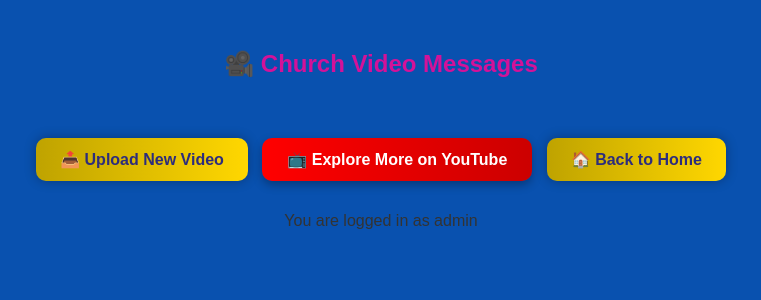
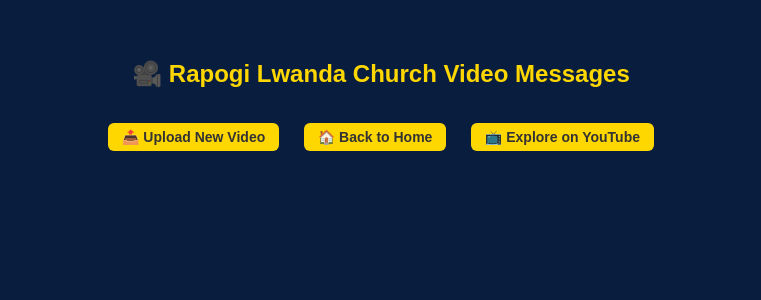
Before and after one commit to DANKlEIN117/church_website, a Flask app: template templates/videos.html in a window 1280 px wide. Shown: the top 300 px of the page, without its empty margins (259-1020 px from the left). Run offline with Flask 3, Linux system fonts and the light colour scheme; the template is opened without the code that fills it, so the values that code supplies are empty; the visitor is signed in with stand-in values (Sample User, id 1).

Commit message:
Update videos.html

```diff
--- a/templates/videos.html
+++ b/templates/videos.html
@@ -1,117 +1,107 @@
 <!DOCTYPE html>
-<html>
+<html lang="en">
 
 <head>
     <meta charset="UTF-8">
     <meta name="viewport" content="width=device-width, initial-scale=1.0">
+    <title>📺 Church Video Messages</title>
     <link rel="stylesheet" href="{{ url_for('static', filename='css/style.css') }}">
-    <title>Video Messages</title>
     <style>
         body {
-            background-color: #0951af;
+            background-color: #091e3e;
+            color: white;
+            font-family: 'High Tower Text', sans-serif;
+            padding: 40px 20px;
+        }
+
+        h2 {
             text-align: center;
-            font-family: 'High Tower Text', sans-serif;
-            padding: 30px;
+            color: gold;
+            margin-bottom: 40px;
         }
 
         .video-grid {
             display: grid;
             grid-template-columns: repeat(auto-fill, minmax(320px, 1fr));
-            gap: 20px;
-            margin-top: 30px;
+            gap: 30px;
+            padding: 20px;
         }
 
-        video {
-            width: 100%;
-            max-width: 100%;
+        .video-card {
+            background-color: #ffffff11;
+            padding: 20px;
             border-radius: 12px;
-            box-shadow: 0 0 12px rgba(0, 0, 0, 0.2);
+            box-shadow: 0 0 15px rgba(0, 0, 0, 0.3);
+            text-align: center;
         }
 
-        h2 {
-            color: #d31299;
+        .video-card video {
+            width: 100%;
+            border-radius: 10px;
         }
 
-    .yt-btn {
-        display: inline-block;
-        margin-top: 30px;
-        background: linear-gradient(to right, #ff0000, #cc0000);
-        color: white;
-        padding: 12px 25px;
-        font-size: 16px;
-        border-radius: 10px;
-        text-decoration: none;
-        font-weight: bold;
-        box-shadow: 0 4px 10px rgba(0,0,0,0.3);
-        transition: background 0.3s ease;
-    }
+        .video-title {
+            margin-top: 10px;
+            font-weight: bold;
+            color: #f9e79f;
+        }
 
-    .yt-btn:hover {
-        background: linear-gradient(to right, #cc0000, #990000);
-        text-decoration: underline;
-    }
-</style>
+        .btn {
+            margin-top: 10px;
+            padding: 6px 14px;
+            background-color: gold;
+            color: #333;
+            border: none;
+            border-radius: 6px;
+            cursor: pointer;
+            font-weight: bold;
+            text-decoration: none;
+        }
 
+        .btn:hover {
+            background-color: #ffd700;
+        }
+
+        .top-buttons {
+            text-align: center;
+            margin-bottom: 30px;
+        }
+
+        .top-buttons a {
+            margin: 0 10px;
+        }
+    </style>
 </head>
 
 <body>
 
-    <h2>🎥 Church Video Messages</h2>
+    <h2>🎥 Rapogi Lwanda Church Video Messages</h2>
 
-
+    <div class="top-buttons">
+        {% if session.get('admin') %}
+            <a href="{{ url_for('upload_video') }}" class="btn">📤 Upload New Video</a>
+        {% endif %}
+        <a href="{{ url_for('home') }}" class="btn">🏠 Back to Home</a>
+        <a href="https://www.youtube.com/results?search_query=sda+sermons" class="btn">📺 Explore on YouTube</a>
+    </div>
 
     <div class="video-grid">
         {% for video in videos %}
-        <div>
+        <div class="video-card">
             <video controls>
-                <source src="{{ url_for('static', filename='videos/' ~ video) }}" type="video/mp4">
+                <source src="{{ video.url }}" type="video/mp4">
                 Your browser does not support the video tag.
             </video>
-            <p>{{ video }}</p>
+            <p class="video-title">{{ video.title }}</p>
 
             {% if session.get('admin') %}
-            <form method="POST" action="{{ url_for('delete_video', filename=video) }}">
-                <button type="submit" class="delete-btn">🗑️ Delete</button>
+            <form method="POST" action="{{ url_for('delete_video', filename=video.url.split('/')[-1]) }}">
+                <button type="submit" class="btn">🗑️ Delete</button>
             </form>
             {% endif %}
         </div>
-
         {% endfor %}
     </div>
-
-    {% if session.get('admin') %}
-    <a href="{{ url_for('upload_video') }}" class="upload-btn">📤 Upload New Video</a>
-    {% endif %}
-
-    <a href="https://www.youtube.com/@rapogilwandasdachurchchoir2301" class="yt-btn">
-        📺 Explore More on YouTube
-    </a>
-
-
-
-    <a href="{{ url_for('home') }}" class="download-link">🏠 Back to Home</a>
-
-    <script>
-        const players = document.querySelectorAll('video');
-        players.forEach(player => {
-            player.addEventListener('play', () => {
-                players.forEach(other => {
-                    if (other !== player) {
-                        other.pause();
-                    }
-                });
-            });
-        });
-    </script>
-
-
-    {% if session.get('admin') %}
-        <p>You are logged in as admin</p>
-    {% else %}
-        <a href="{{ url_for('admin_login') }}">🔐 Admin Login</a>
-    {% endif %}
-
-
 
 </body>
 
```
